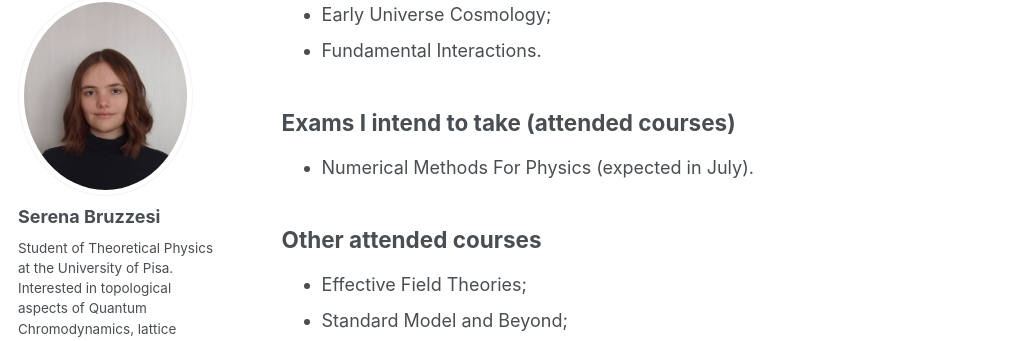
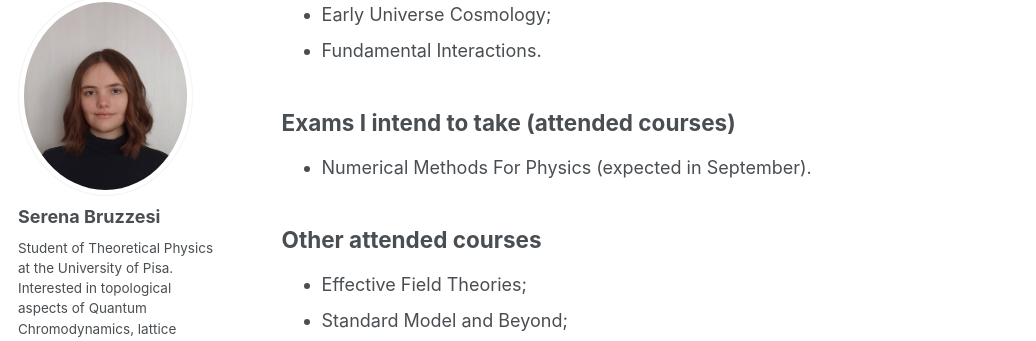
Before and after one commit to Serena1999/Serena1999.github.io, a Jekyll site: the page built from _pages/cv.md, in a window 1280 px wide and 900 px high, scrolled down 2237 px. Shown: the part 103-444 px from the top of the window, without its empty margins (0-1036 px from the left). Built offline with Jekyll 4.4.1, drawn with Linux system fonts in a browser that asks for light colours.

Commit message:
Update cv.md

```diff
--- a/_pages/cv.md
+++ b/_pages/cv.md
@@ -78,7 +78,7 @@
 
 Exams I intend to take (attended courses)
 ------
-*  Numerical Methods For Physics (expected in July).
+*  Numerical Methods For Physics (expected in September).
 
 Other attended courses
 ------
```
